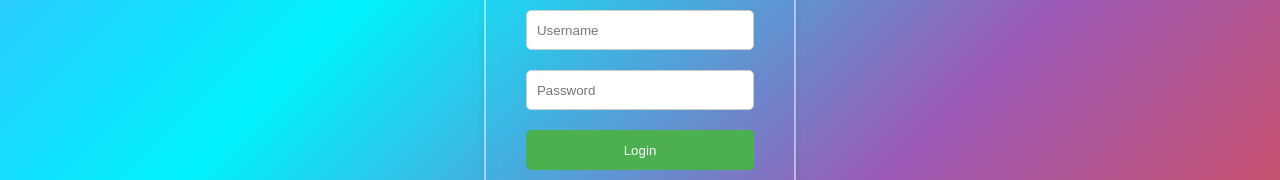
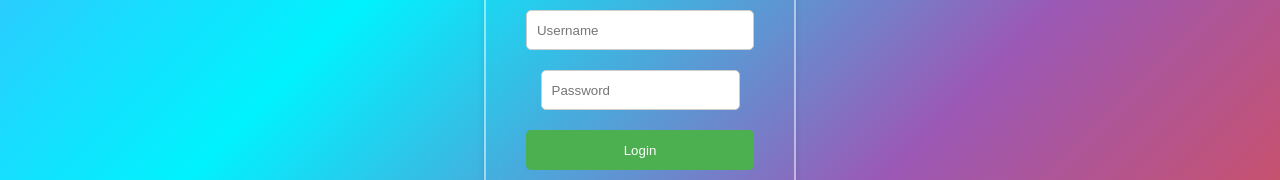
Before and after one commit to mrsraj/Work-Tracking, a React (Vite) app: page / in a window 1280 px wide. Shown: the part 328-508 px from the top of the page. Built offline with nearby package versions, Linux system fonts and the light colour scheme.

Commit message:
add setTimeout and add message color

```diff
--- a/src/LogIn/LogIn.jsx
+++ b/src/LogIn/LogIn.jsx
@@ -8,7 +8,7 @@ const LogIn = () => {
     const [username, setUsername] = useState('');
     const [password, setPassword] = useState('');
     const [message, setMessage] = useState('');
-    const { setLogin,setAuthenticated } = useMyContext()
+    const { setLogin } = useMyContext()
 
     const navigate = useNavigate();
 
@@ -32,14 +32,23 @@ const LogIn = () => {
         } catch (error) {
             setMessage('Login failed. Please check your credentials.');
         }
+
+        setTimeout(() => {
+            setMessage('');
+        }, 3000);
     };
 
     return (
         <div className={style.login_container}>
             <h2 className={style.login_logo}>LogIn</h2>
             <form className={style.login_form} onSubmit={handleLogin}>
-                <input type="text" placeholder="Username" value={username} onChange={(e) => setUsername(e.target.value)} required />
-                <input type="password" placeholder="Password" value={password} onChange={(e) => setPassword(e.target.value)} required />
+                <input type="text" placeholder="Username"
+                    value={username} onChange={(e) => setUsername(e.target.value)} required />
+
+                <div><input type="password"
+                    placeholder="Password" value={password}
+                    onChange={(e) => setPassword(e.target.value)} required /></div>
+
                 <button type="submit">Login</button>
             </form>
             {message && <p className={style.login_message}>{message}</p>}
--- a/src/LogIn/LogIn.module.css
+++ b/src/LogIn/LogIn.module.css
@@ -50,7 +50,7 @@
 }
 
 .login_message {
-    color: #30e10d;
+    color: #ad2929;
     font-size: 14px;
     margin-top: 10px;
 }
```
